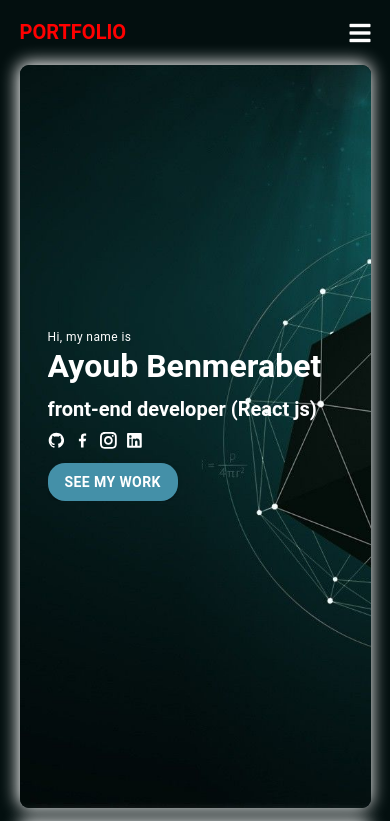
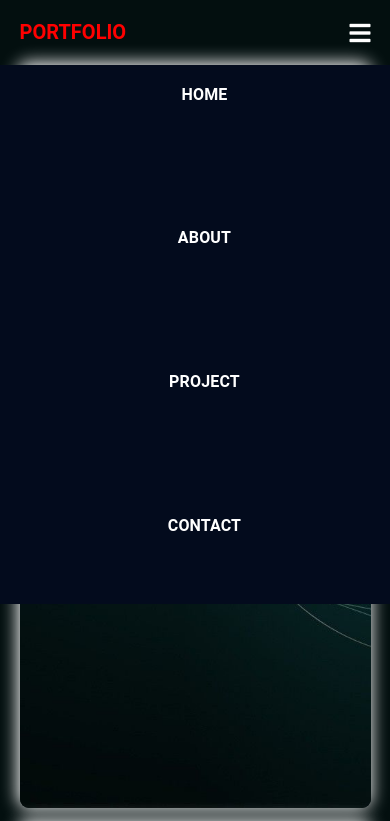
Before and after one commit to ay19b/portfo, a React (Create React App) app: page / in a window 390 px wide. Shown: the top 821 px of the page. Built offline with nearby package versions, Linux system fonts and the light colour scheme.

Commit message:
first commit

```diff
--- a/src/component/header/header.css
+++ b/src/component/header/header.css
@@ -81,7 +81,6 @@ nav.active{
     width: 90%;
     position: absolute;
     top: 100%;
-    right: 100%;
     z-index:10;
     align-items: center;
     height: 62vh;
@@ -96,6 +95,7 @@ nav.active{
 }
 .item-nav{
     margin-bottom: 4rem;
+    margin-left: -6%;
 }
 }
 @media screen and (max-width:340px){
```
